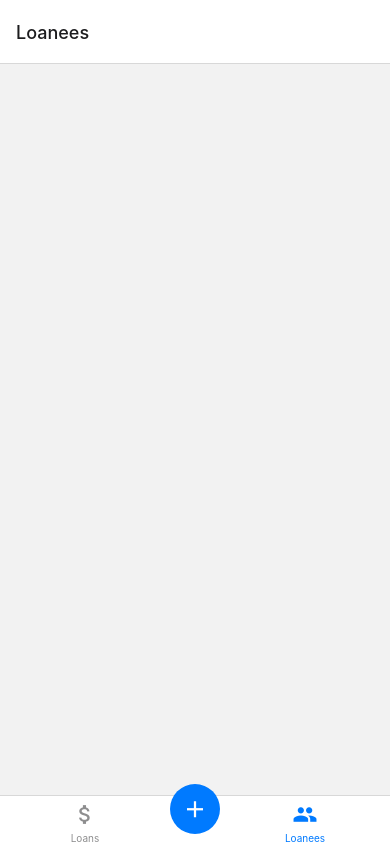
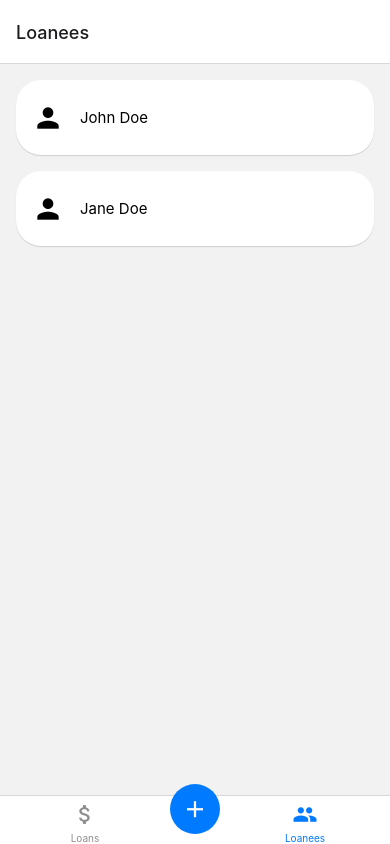
Before and after one commit to Domianidze/loan-sync, a React Native app: screen /loanees in a window 390 px wide. Built offline with nearby package versions, Linux system fonts and the light colour scheme.

Commit message:
feat: render loanees

```diff
--- /dev/null
+++ b/src/components/CardView/index.tsx
@@ -0,0 +1,48 @@
+import React, { PropsWithChildren } from "react";
+import { Pressable, StyleSheet, ViewStyle } from "react-native";
+
+type TProps = {
+  onPress?: () => void;
+  style?: ViewStyle;
+};
+
+const CardView: React.FC<PropsWithChildren<TProps>> = ({
+  children,
+  style,
+  onPress,
+}) => {
+  return (
+    <Pressable
+      style={({ pressed }) => [
+        pressed ? styles.containerPressed : {},
+        styles.container,
+        style,
+      ]}
+      onPress={onPress}
+    >
+      {children}
+    </Pressable>
+  );
+};
+
+export default CardView;
+
+const styles = StyleSheet.create({
+  container: {
+    padding: 16,
+    height: 75,
+    backgroundColor: "white",
+    borderRadius: 25,
+    shadowColor: "#000000",
+    shadowOffset: {
+      width: 0,
+      height: 1,
+    },
+    shadowOpacity: 0.15,
+    shadowRadius: 1.0,
+    elevation: 1,
+  },
+  containerPressed: {
+    opacity: 0.75,
+  },
+});
--- a/src/data/DUMMY_DATA.ts
+++ b/src/data/DUMMY_DATA.ts
@@ -1,6 +1,12 @@
 const DUMMY_DATA = {
-  loanees: [{ id: "le0", name: "John Doe" }],
-  loans: [{ id: "l0", amount: 100, loanee: { id: "le0", name: "John Doe" } }],
+  loanees: [
+    { id: "le0", name: "John Doe" },
+    { id: "le1", name: "Jane Doe" },
+  ],
+  loans: [
+    { id: "l0", amount: 100, loanee: { id: "le0", name: "John Doe" } },
+    { id: "l1", amount: 100, loanee: { id: "le1", name: "Jane Doe" } },
+  ],
 };
 
 export default DUMMY_DATA;
--- /dev/null
+++ b/src/screens/Loanees/components/Loanee/index.tsx
@@ -0,0 +1,27 @@
+import React from "react";
+import { View, Text, StyleSheet } from "react-native";
+import { MaterialIcons } from "@expo/vector-icons";
+import CardView from "@/components/CardView";
+import { TLoanee } from "@/types/data";
+
+const Loanee: React.FC<TLoanee> = ({ name }) => {
+  return (
+    <CardView style={styles.container}>
+      <MaterialIcons name="person" size={32} />
+      <Text style={styles.name}>{name}</Text>
+    </CardView>
+  );
+};
+
+export default Loanee;
+
+const styles = StyleSheet.create({
+  container: {
+    flexDirection: "row",
+    alignItems: "center",
+    gap: 16,
+  },
+  name: {
+    fontSize: 15,
+  },
+});
--- a/src/screens/Loanees/index.tsx
+++ b/src/screens/Loanees/index.tsx
@@ -1,8 +1,28 @@
 import React from "react";
-import { View } from "react-native";
+import { FlatList, View, StyleSheet } from "react-native";
+import DataContext from "@/state/DataContext";
+import Loanee from "./components/Loanee";
 
 const LoaneesScreen: React.FC = () => {
-  return <View></View>;
+  const { loanees } = React.useContext(DataContext);
+
+  return (
+    <FlatList
+      style={styles.container}
+      data={loanees}
+      renderItem={({ item }) => <Loanee {...item} />}
+      ItemSeparatorComponent={() => <View style={styles.separator} />}
+    />
+  );
 };
 
 export default LoaneesScreen;
+
+const styles = StyleSheet.create({
+  container: {
+    padding: 16,
+  },
+  separator: {
+    height: 16,
+  },
+});
```
